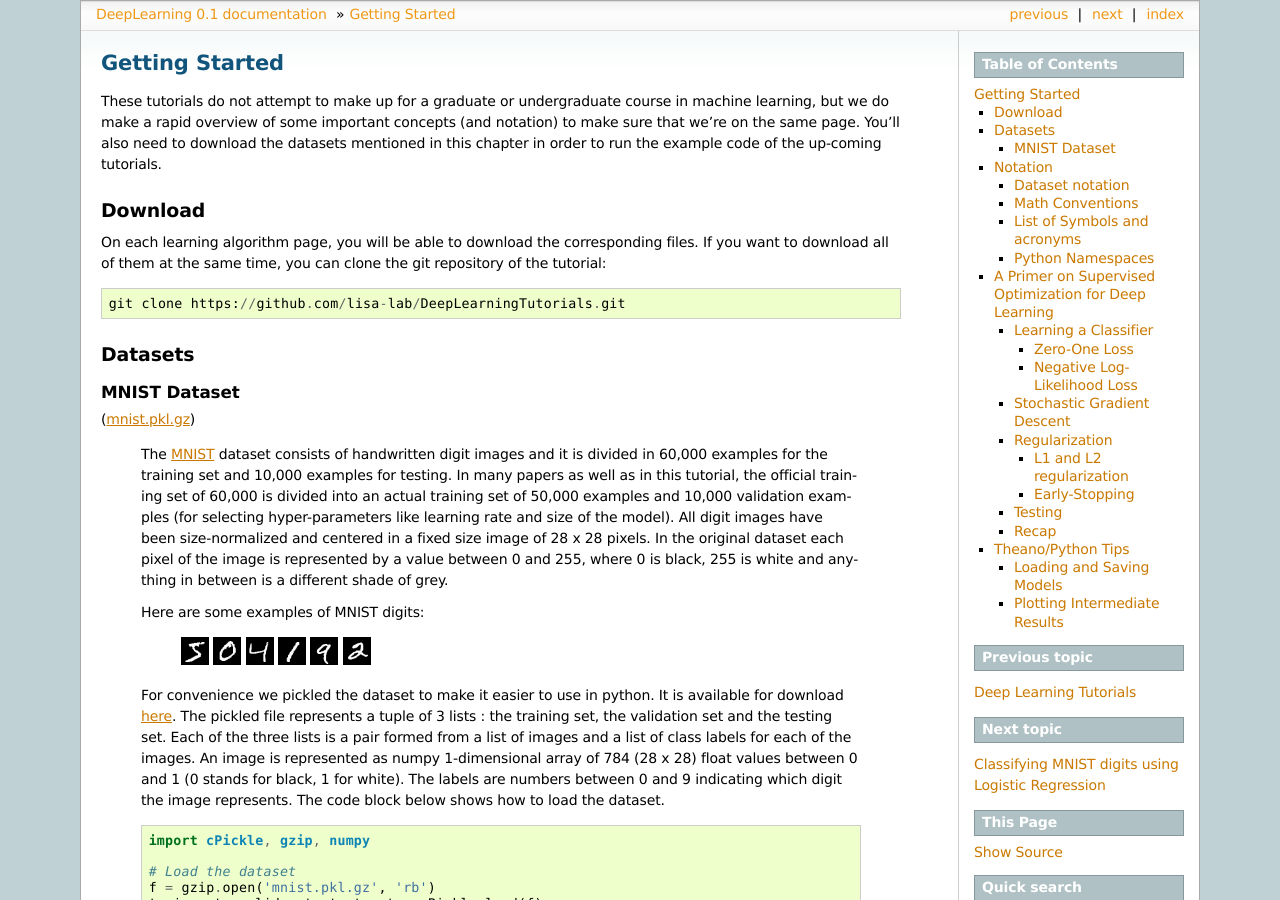
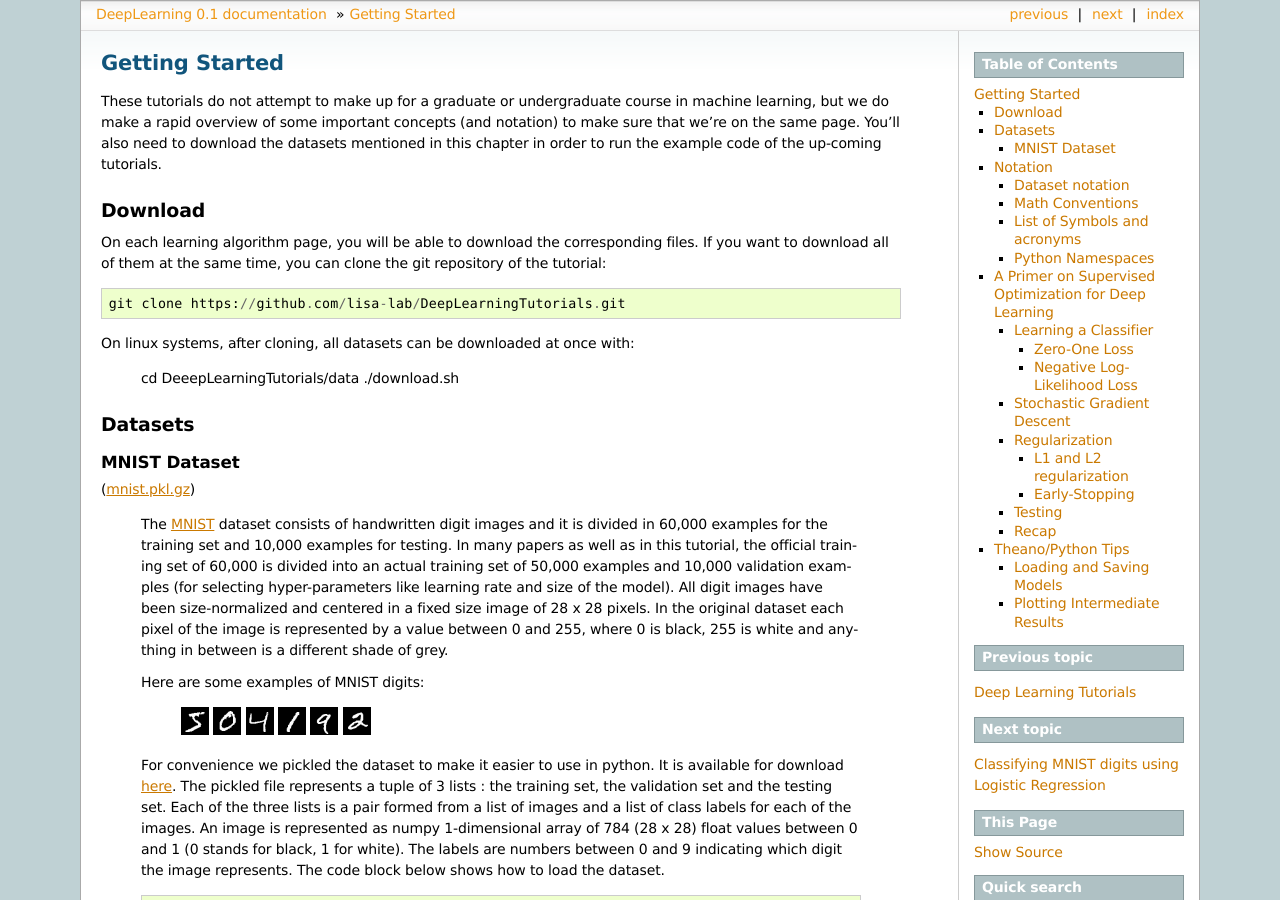
Before and after one commit to lisa-lab/DeepLearningTutorials, a Sphinx documentation site: the page built from doc/gettingstarted.txt, in a window 1280 px wide and 900 px high. Built offline with Sphinx 7.4.7, drawn with Linux system fonts in a browser that asks for light colours; formulas are drawn with MathJax 3.

Commit message:
Add small note on easy download script
I'm not sure the existence/option of downloading all the datasets via bash script will be obvious to people approaching the repo via the written tutorial.

```diff
--- a/doc/gettingstarted.txt
+++ b/doc/gettingstarted.txt
@@ -21,6 +21,11 @@ Download
 On each learning algorithm page, you will be able to download the corresponding files. If you want to download all of them at the same time, you can clone the git repository of the tutorial::
 
     git clone https://github.com/lisa-lab/DeepLearningTutorials.git
+
+On linux systems, after cloning, all datasets can be downloaded at once with:
+
+    cd DeeepLearningTutorials/data
+    ./download.sh
 
 
 .. _datasets:
```
